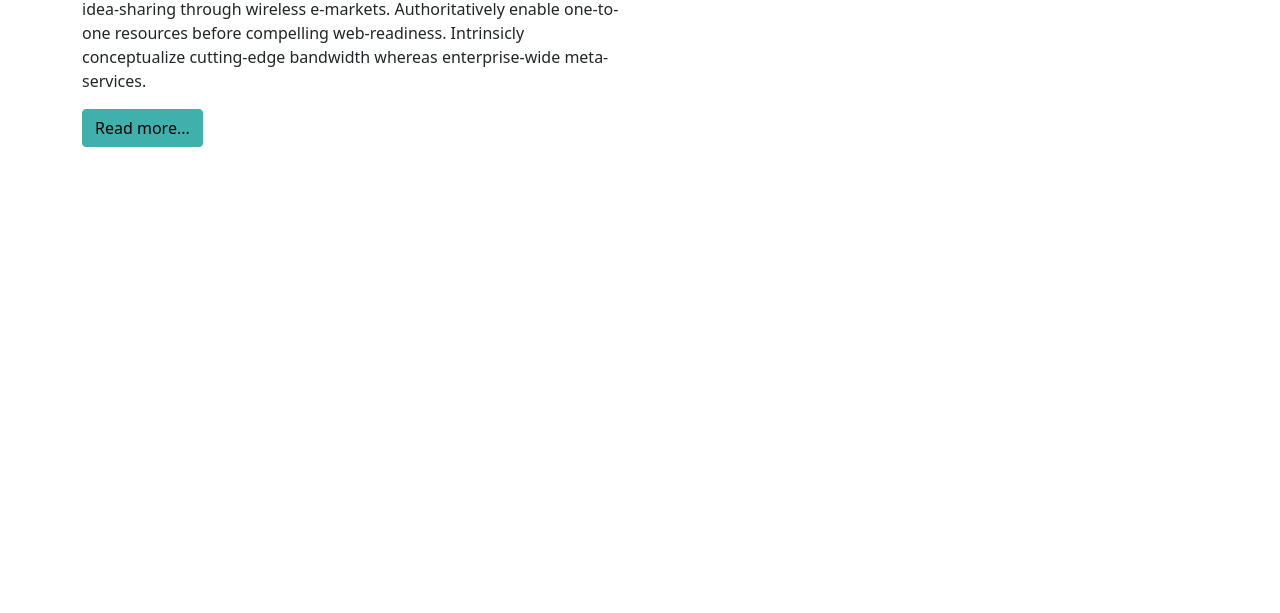
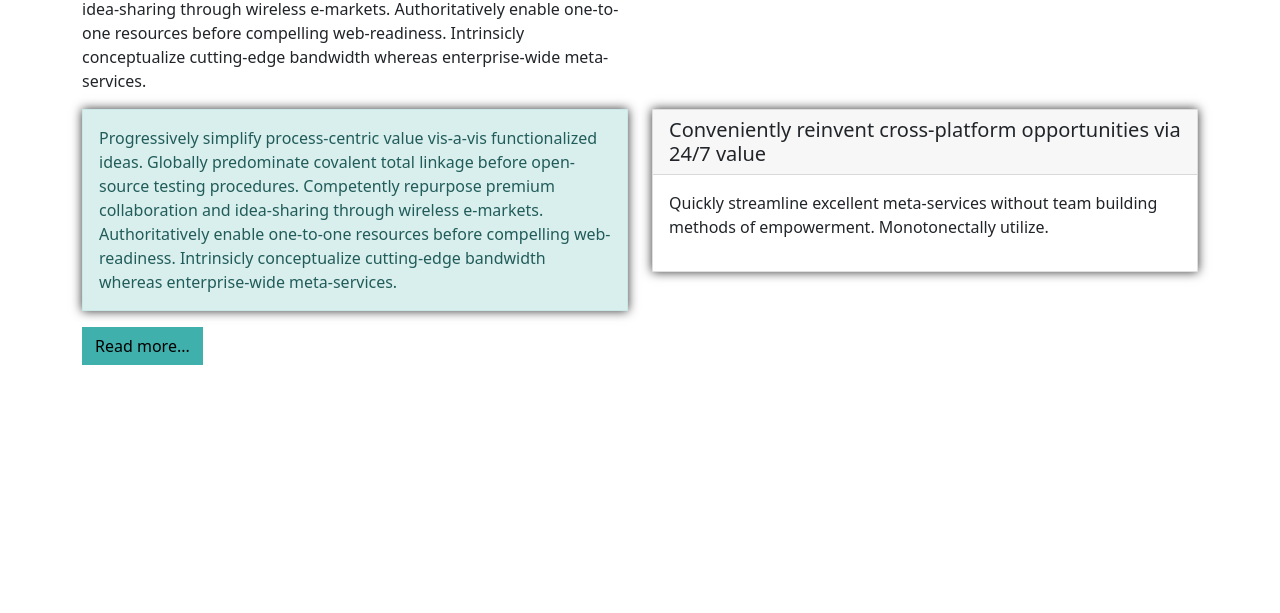
Before and after one commit to andrearufo/bootstrap-tutorial, a website: page index.html in a window 1280 px wide. Shown: the part 187-800 px from the top of the page. Drawn offline with Linux system fonts and the light colour scheme.

Commit message:
Stile di bordi e ombre

```diff
--- a/dev/_variables.scss
+++ b/dev/_variables.scss
@@ -1,2 +1,3 @@
-
 $primary: #3fb0ac;
+$border-radius: 0;
+$box-shadow: 10px 10px 0 rgba(0,0,0,.8);
--- a/dev/styles.scss
+++ b/dev/styles.scss
@@ -1,2 +1,6 @@
 @import 'variables';
 @import '../node_modules/bootstrap/scss/bootstrap.scss';
+
+.alert, .card{
+    @extend .shadow;
+}
--- a/index.html
+++ b/index.html
@@ -67,6 +67,30 @@
             </div>
         </div>
 
+        <div class="row">
+            <div class="col-lg">
+
+                <div class="alert alert-primary">
+                    Progressively simplify process-centric value vis-a-vis functionalized ideas. Globally predominate covalent total linkage before open-source testing procedures. Competently repurpose premium collaboration and idea-sharing through wireless e-markets. Authoritatively enable one-to-one resources before compelling web-readiness. Intrinsicly conceptualize cutting-edge bandwidth whereas enterprise-wide meta-services.
+                </div>
+
+            </div>
+            <div class="col-lg">
+
+                <div class="card">
+                    <div class="card-header">
+                        <h5 class="m-0">
+                            Conveniently reinvent cross-platform opportunities via 24/7 value
+                        </h5>
+                    </div>
+                    <div class="card-body">
+                        <p>Quickly streamline excellent meta-services without team building methods of empowerment. Monotonectally utilize.</p>
+                    </div>
+                </div>
+
+            </div>
+        </div>
+
         <a href="#" class="btn btn-primary">Read more...</a>
     </main>
 
```
Also changed, not shown: styles.css.
